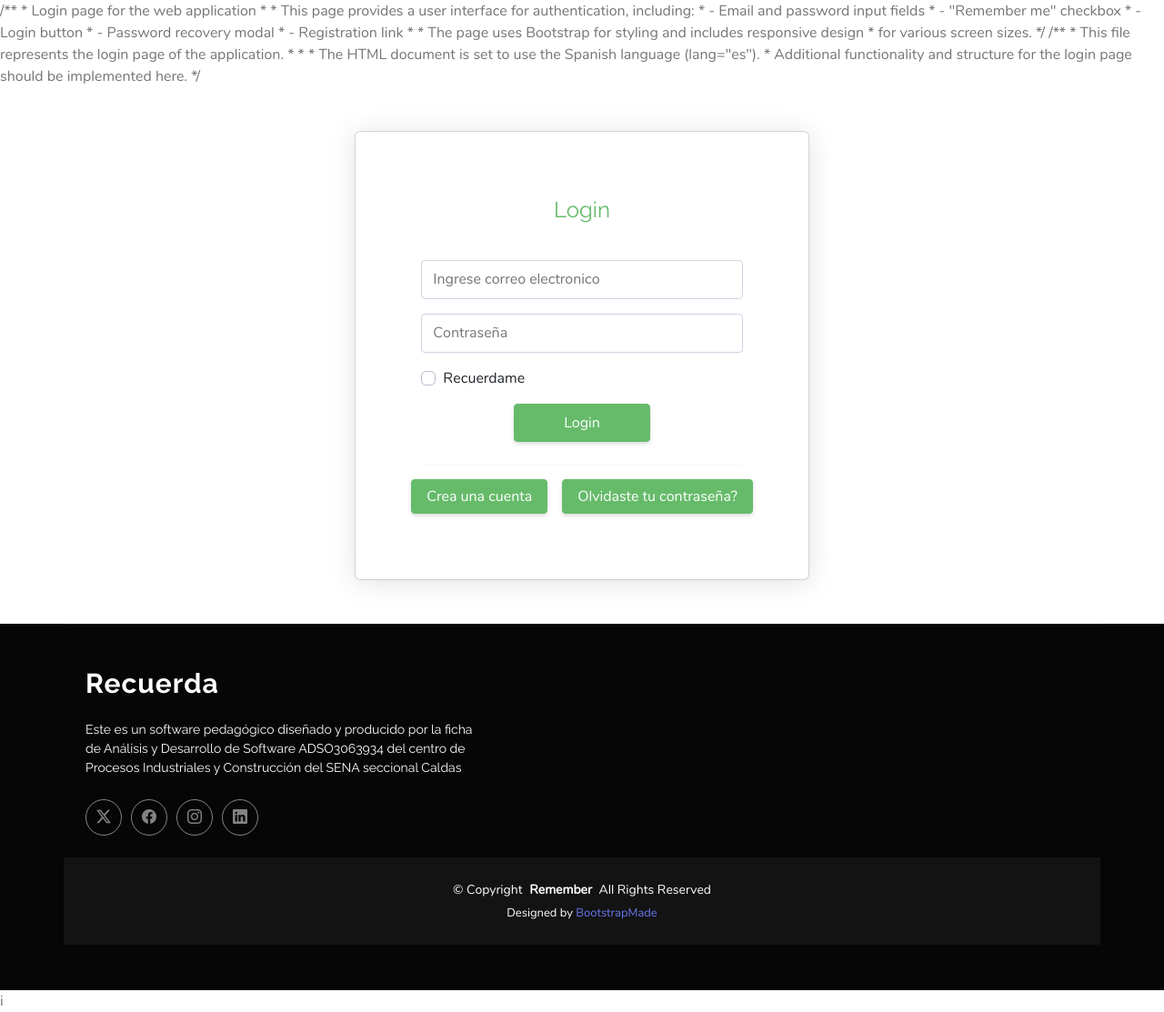
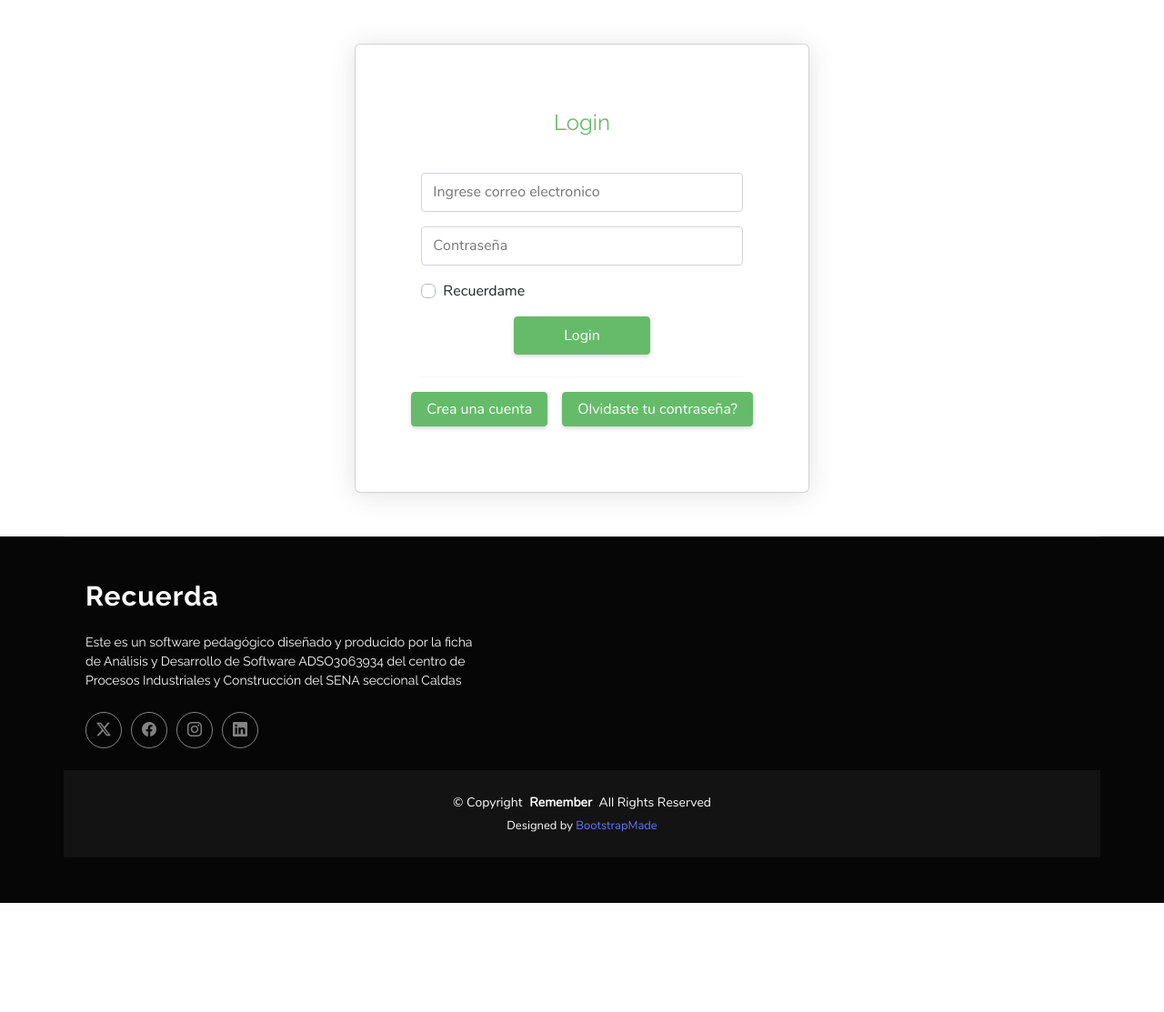
Before and after one commit to riverajuanda/Prototipo, a PHP site: page /login.php in a window 1280 px wide. Shown: the whole page at 91% size. After the commit the page ends 993 px from the top, so only its background shows below. Run offline with PHP 8.4, Linux system fonts and the light colour scheme.

Commit message:
Refactor PHPDoc comments in multiple files for improved clarity and consistency

```diff
--- a/buscarRecetas.php
+++ b/buscarRecetas.php
@@ -1,4 +1,4 @@
-/**
+<!--
 * Buscar Recetas Page
 *
 * This PHP file renders the recipe search page for the culinary website.
@@ -9,7 +9,7 @@
 * @package RecipeWebsite
 * @subpackage Pages
 * @version 1.0
-*/
+*/-->
 <!DOCTYPE html>
 <html lang="en">
 
--- a/consultaProveedor.php
+++ b/consultaProveedor.php
@@ -1,4 +1,4 @@
-/**
+<!--/**
 * Consulta Proveedor Page
 *
 * This PHP file renders a search page for finding providers/suppliers.
@@ -13,6 +13,7 @@
 * @package ProviderManagement
 * @subpackage SearchInterface
 */
+-->
 <!DOCTYPE html>
 <html lang="en">
 
--- a/costosMateriaPrima.php
+++ b/costosMateriaPrima.php
@@ -1,4 +1,4 @@
-/**
+<!--/**
  * costosMateriaPrima.php
  *
  * This script generates a web page that displays a table of raw material costs
@@ -36,7 +36,7 @@
 /**
  * Declares the HTML5 document type for the current HTML document.
  * This declaration helps browsers render the page in standards mode and ensures proper document interpretation.
- */
+ */-->
 <!DOCTYPE html>
 <html lang="es">
 
--- a/estacionalidadDeCostos.php
+++ b/estacionalidadDeCostos.php
@@ -1,4 +1,4 @@
-/**
+<!--/**
  * Estacionalidad de Costos Page
  *
  * This PHP page renders a dynamic web interface for visualizing the cost variations
@@ -48,7 +48,7 @@
 * @uses Chart.js for rendering the line graph
 * @uses select2 for enhanced dropdown functionality
 */
-
+-->
 <!DOCTYPE html>
 <html lang="en">
 
--- a/index.php
+++ b/index.php
@@ -1,4 +1,4 @@
-/**
+<!--
  * Main index page for the SENA Food and Beverage Software
  *
  * This file serves as the landing page of the application. It includes:
@@ -26,8 +26,7 @@
  * @package SENA Food and Beverage Software
  * @version 1.0
  * @author SENA Development Team
- * @license Proprietary
- */
+ * @license Proprietary -->
   <!-- Preloader -->
   <div id="preloader"></div>
 
--- a/listaMaestra.php
+++ b/listaMaestra.php
@@ -1,4 +1,4 @@
-/**
+<!--
  * Lista Maestra de Ingredientes - Página de inventario de ingredientes
  *
  * Esta página muestra una tabla detallada de los ingredientes disponibles en el inventario,
@@ -12,7 +12,7 @@
  * @package Inventario
  * @subpackage Ingredientes
  * @version 1.0
- */
+-->
 <!DOCTYPE html>
 <html lang="es">
 
--- a/listaProveedores.php
+++ b/listaProveedores.php
@@ -5,7 +5,7 @@
   <?php include('config/head.php'); ?>
 </head>
 
-/**
+<!--/**
  * Renders the Providers List page with a table of providers
  *
  * This page displays a list of providers with their details including:
@@ -25,7 +25,7 @@
  *
  * Includes a logout modal and integrates with the site's standard layout
  * by including header, footer, and script configurations
- */
+ */-->
 <body class="index-page">
   <!-- header -->
   <?php include('config/header.php'); ?>
--- a/login.php
+++ b/login.php
@@ -1,7 +1,7 @@
 <!DOCTYPE html>
-/**
+<!--
 * Login page for the web application
- *
+
 * This page provides a user interface for authentication, including:
 * - Email and password input fields
 * - "Remember me" checkbox
@@ -11,16 +11,13 @@
 *
 * The page uses Bootstrap for styling and includes responsive design
 * for various screen sizes.
- */
-/**
+
 * This file represents the login page of the application.
- *
 *
 * The HTML document is set to use the Spanish language (lang="es").
 * Additional functionality and structure for the login page should be implemented here.
- */
+-->
 <html lang="es">
-
 <head>
   <?php include('config/head.php'); ?>
 </head>
@@ -118,4 +115,4 @@
   <script src="vendor/jquery-easing/jquery.easing.min.js"></script>
   <script src="js/ruang-admin.min.js"></script>
 </body>
-</html>i
+</html>
--- a/materiaPrima.php
+++ b/materiaPrima.php
@@ -1,12 +1,12 @@
 <!DOCTYPE html>
 <html lang="en">
 
-/**
+<!--
  * Includes the head configuration file for the materiaPrima.php page.
  * This typically includes meta tags, CSS links, and other HTML head elements.
  *
  * @file config/head.php Contains the HTML head configuration
- */
+ */-->
 <head>
   <?php include('config/head.php'); ?>
 </head>
--- a/nuevaReceta.php
+++ b/nuevaReceta.php
@@ -1,4 +1,4 @@
-/**
+<!--/**
  * Nueva Receta Page
  *
  * This PHP file represents a web page for creating a new recipe in the system.
@@ -17,7 +17,7 @@
  * @package RecipeManagement
  * @subpackage RecipeCreation
  * @version 1.0
- */
+ */-->
 <!DOCTYPE html>
 <html lang="en">
 
--- a/register.php
+++ b/register.php
@@ -1,4 +1,4 @@
-/**
+<!--/**
  * Register page for user account creation
  *
  * This HTML document provides a registration form for new users to create an account.
@@ -14,7 +14,7 @@
  * @package UserAuthentication
  * @subpackage Registration
  * @version 1.0.0
- */
+ */-->
 <!DOCTYPE html>
 <html lang="es">
 
--- a/seguimientoLotes.php
+++ b/seguimientoLotes.php
@@ -1,4 +1,4 @@
-/**
+<!--/**
  * Seguimiento de Lotes (Batch Tracking) Page
  *
  * This PHP file renders a web page for tracking and managing production batches.
@@ -17,7 +17,7 @@
  *
  * @package BatchTracking
  * @version 1.0
- */
+ */-->
 <!DOCTYPE html>
 <html lang="en">
 
--- a/stock.php
+++ b/stock.php
@@ -1,4 +1,5 @@
-/**
+<!---->
+<!--
  * Stock Inventory Page
  *
  * Displays a table of available food items and their current stock quantities.
@@ -6,7 +7,7 @@
  *
  * @page Stock
  * @category Inventory Management
- */
+ */-->
 <!DOCTYPE html>
 <html lang="en">
 
```
Lines whose indentation alone changed are shown as unchanged.
